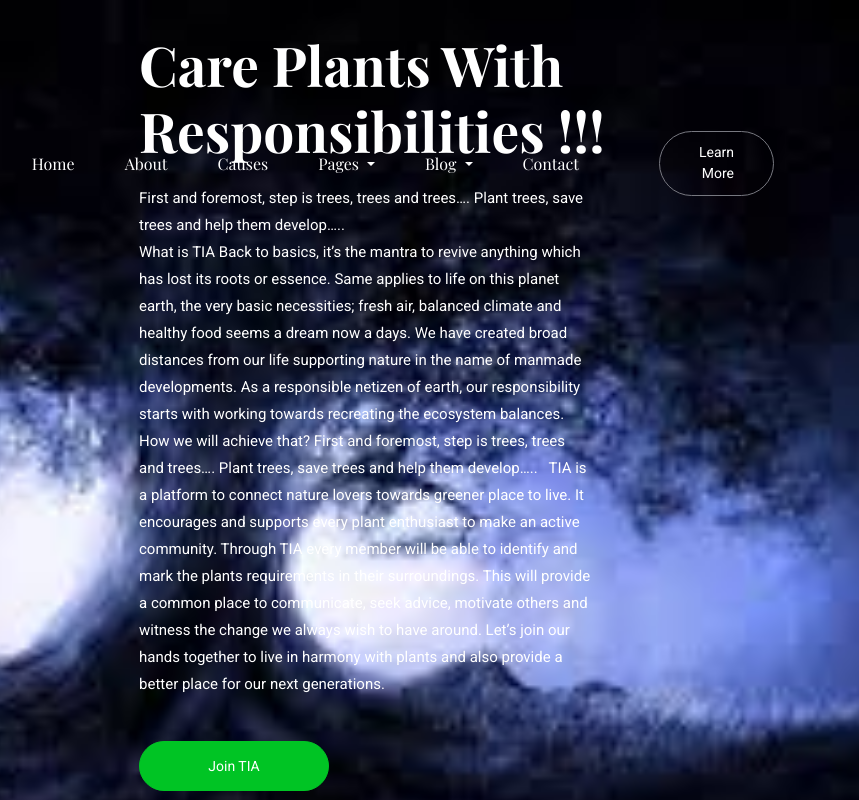
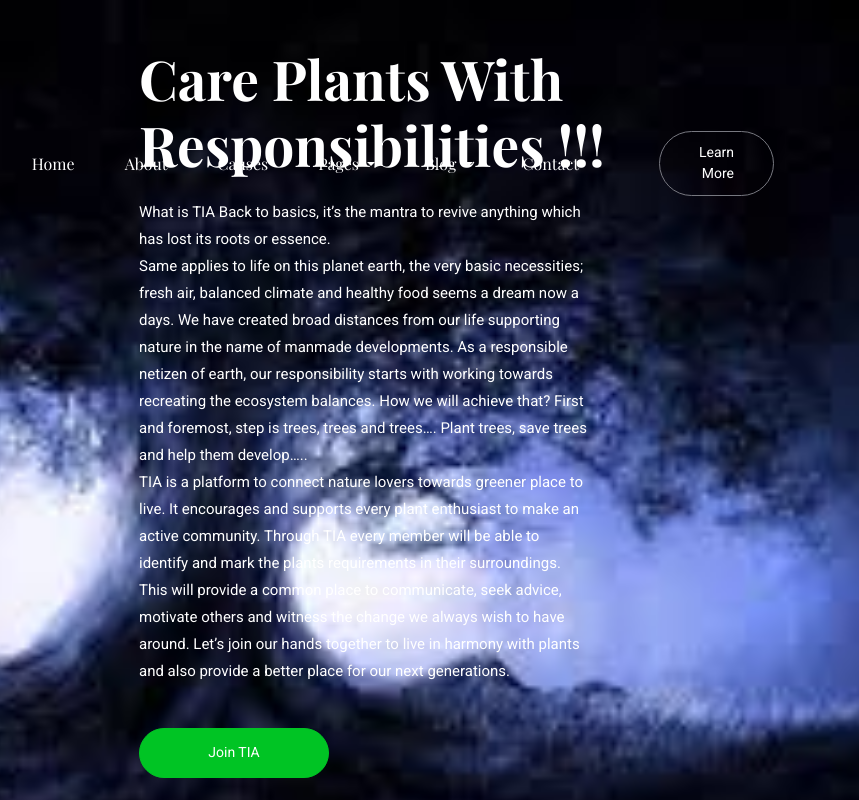
Before and after one commit to theplantcare/theplantcare.github.io, a plain HTML site: page index.html in a window 1280 px wide. Shown: the top 800 px of the page, 421-1280 px from the left. Drawn offline with nearby package versions, Linux system fonts and the light colour scheme.

Commit message:
archana test3

```diff
--- a/index.html
+++ b/index.html
@@ -99,15 +99,15 @@
                     <div class="banner_text">
                         <div class="banner_text_iner">
                             <h1>Care plants with responsibilities !!!</h1>
-                            <p>First and foremost, step is trees, trees and trees….
-            Plant trees, save trees and help them develop…..</p>
             <p> What is TIA
-                Back to basics, it’s the mantra to revive anything which has lost its roots or essence. Same applies to life on this planet earth, the very basic necessities; fresh air, balanced climate and healthy food seems a dream now a days. We have created broad distances from our life supporting nature in the name of manmade developments. As a responsible netizen of earth, our responsibility starts with working towards recreating the ecosystem balances.
+                Back to basics, it’s the mantra to revive anything which has lost its roots or essence.
+            </p>
+                <p>Same applies to life on this planet earth, the very basic necessities; fresh air, balanced climate and healthy food seems a dream now a days. We have created broad distances from our life supporting nature in the name of manmade developments. As a responsible netizen of earth, our responsibility starts with working towards recreating the ecosystem balances.
                 How we will achieve that?
                 First and foremost, step is trees, trees and trees….
                 Plant trees, save trees and help them develop…..
-
-                TIA is a platform to connect nature lovers towards greener place to live. It encourages and supports every plant enthusiast to make an active community. Through TIA every member will be able to identify and mark the plants requirements in their surroundings. This will provide a common place to communicate, seek advice, motivate others and witness the change we always wish to have around. Let’s join our hands together to live in harmony with plants and also provide a better place for our next generations.
+                 </p>
+                <p>TIA is a platform to connect nature lovers towards greener place to live. It encourages and supports every plant enthusiast to make an active community. Through TIA every member will be able to identify and mark the plants requirements in their surroundings. This will provide a common place to communicate, seek advice, motivate others and witness the change we always wish to have around. Let’s join our hands together to live in harmony with plants and also provide a better place for our next generations.
                 </p>
             <a href="#" class="btn_2">Join TIA</a>
                         </div>
```
